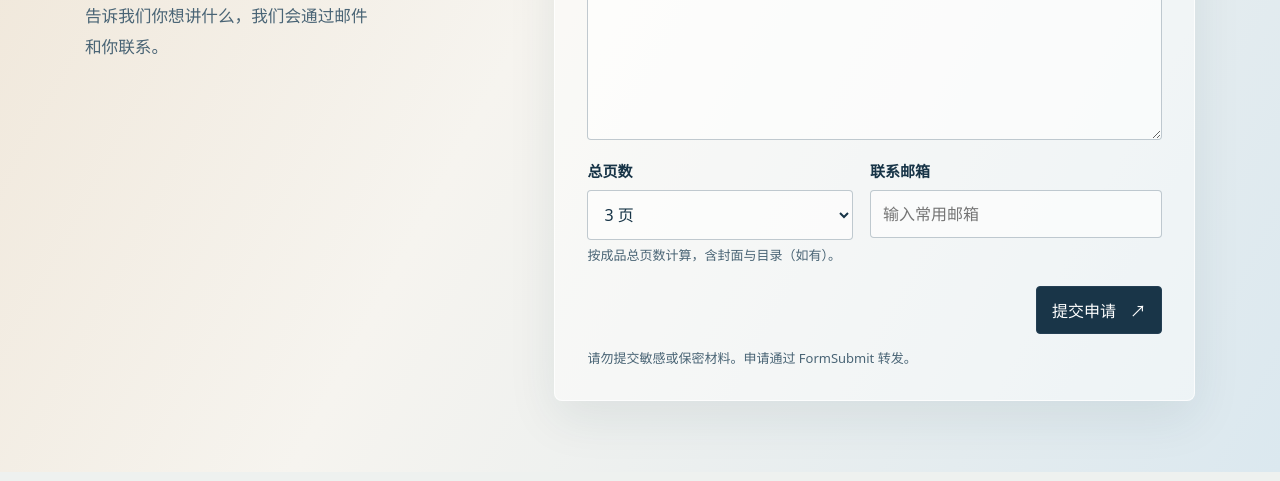
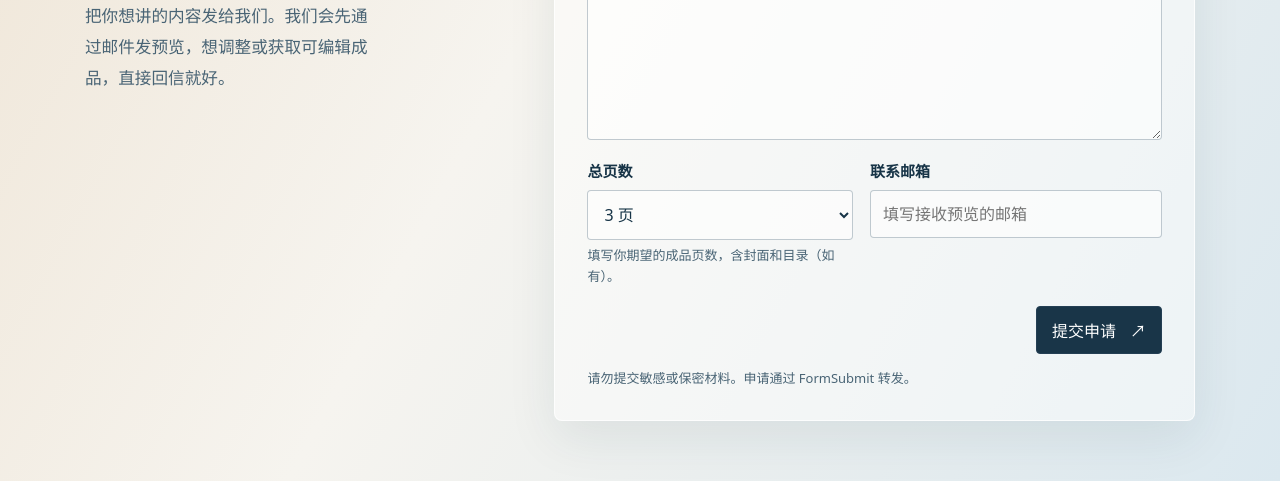
Before and after one commit to JHChen6393/ppt-center, a plain HTML site: page request/index.html in a window 1280 px wide. Shown: the part 328-809 px from the top of the page. Drawn offline with Linux system fonts and the light colour scheme.

Commit message:
Explain preview-first flow on trial page

```diff
--- a/request/index.html
+++ b/request/index.html
@@ -12,14 +12,14 @@
 <body>
 <header class="shell top"><a class="brand" href="../" aria-label="页序首页"><span class="mark" aria-hidden="true"></span>页序</a><span>演示试用</span></header>
 <main class="shell request">
-<section class="intro" aria-labelledby="request-title"><p class="label">网页演示流水线</p><h1 id="request-title">申请演示试用</h1><p class="lead">告诉我们你想讲什么，我们会通过邮件和你联系。</p></section>
+<section class="intro" aria-labelledby="request-title"><p class="label">网页演示流水线</p><h1 id="request-title">申请演示试用</h1><p class="lead">把你想讲的内容发给我们。我们会先通过邮件发预览，想调整或获取可编辑成品，直接回信就好。</p></section>
 <form id="request-form">
 <label for="material">演示材料</label>
-<textarea id="material" name="material" placeholder="粘贴原始材料，也可以附上用途、听众和想强调的内容。" maxlength="18000" rows="8" required></textarea>
+<textarea id="material" name="material" placeholder="粘贴你想做成演示的内容，也可以说说是讲给谁听、想突出什么。" maxlength="18000" rows="8" required></textarea>
 <div class="fields">
 
-<div><label for="pages">总页数</label><select id="pages" name="pages" required aria-describedby="page-detail"></select><small id="page-detail">按成品总页数计算，含封面与目录（如有）。</small></div>
-<div><label for="email">联系邮箱</label><input id="email" name="email" type="email" autocomplete="email" maxlength="254" placeholder="输入常用邮箱" required></div>
+<div><label for="pages">总页数</label><select id="pages" name="pages" required aria-describedby="page-detail"></select><small id="page-detail">填写你期望的成品页数，含封面和目录（如有）。</small></div>
+<div><label for="email">联系邮箱</label><input id="email" name="email" type="email" autocomplete="email" maxlength="254" placeholder="填写接收预览的邮箱" required></div>
 </div>
 <div class="submit-row">
 <button class="primary" id="send" type="submit" disabled>提交申请 <span aria-hidden="true">↗</span></button>
@@ -28,7 +28,7 @@
 <small class="order-privacy">请勿提交敏感或保密材料。申请通过 FormSubmit 转发。</small>
 <div hidden><label for="company">公司网站</label><input id="company" name="company" tabindex="-1" autocomplete="off"></div>
 </form>
-<section class="receipt" id="receipt" tabindex="-1" hidden><h2>申请已提交</h2><p>谢谢你试用页序。我们会通过你填写的邮箱联系你。</p></section>
+<section class="receipt" id="receipt" tabindex="-1" hidden><h2>申请已提交</h2><p>接下来请留意邮箱。预览会发到你填写的地址，想调整或获取成品可以直接回信。</p></section>
 </main>
 </body>
 </html>
```
